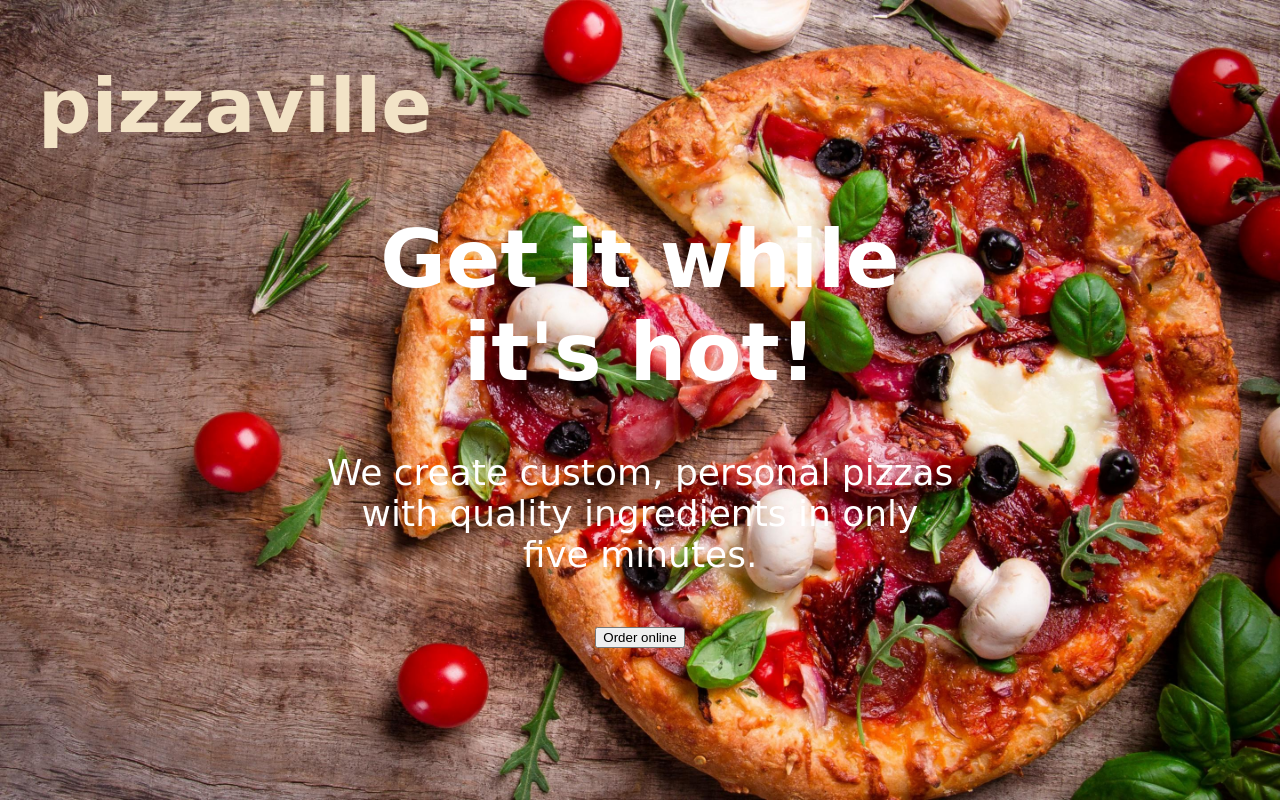
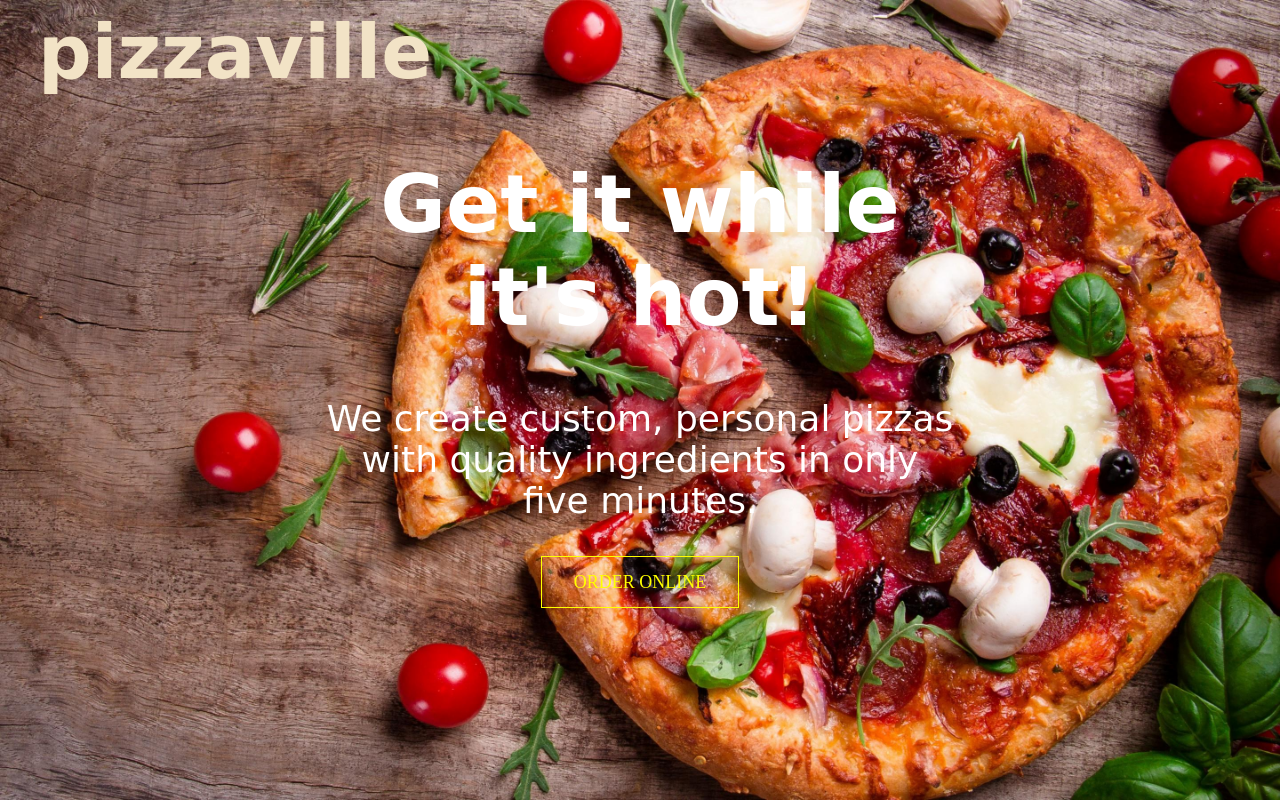
Before and after one commit to arnovandash/E-commerce-Demo, a PHP site: page / in a window 1280 px wide. Run offline with PHP 8.4, Linux system fonts and the light colour scheme; some web fonts are replaced.

Commit message:
added some file

```diff
--- a/css/main.css
+++ b/css/main.css
@@ -23,15 +23,21 @@
  /* hi-res laptops and desktops */
 }
 
-body {
+#main {
 	background-image: url('../img/Pizza-Wallpaper.jpg');
 	background-size: cover;
+}
+#menu {
+	/*background-image: url('../img/bg.jpeg');*/
+	background-color: #562517;
+	/*background-size: cover;*/
 }
 #nav h1 {
 	color: #f2e3c6;
 	font-size: 75px;
 	font-family: 'Tulpen One', cursive;
 	margin-left: 30px;
+	margin-top: 0;
 }
 #subtitle {
 	font-family: 'Fredericka the Great', cursive;
@@ -51,6 +57,16 @@ body {
 	font-size: 18px;
 	padding: 15px 32px;
 }
+#order a {
+	border: 1px solid yellow;
+	padding: 15px 32px;
+	text-transform: uppercase;
+	color: yellow;
+	text-decoration: unset;
+}
+#order a:hover {
+	background-color: #aa0005;
+}
 #container {
     width: 50%;
     margin-left: auto;
--- /dev/null
+++ b/header.php
@@ -0,0 +1,5 @@
+<header>
+	<nav id="nav">
+		<h1>pizzaville</h1>
+	</nav>
+</header>
--- a/index.php
+++ b/index.php
@@ -5,17 +5,13 @@
 	<link rel="stylesheet" type="text/css" href="css/main.css">
 	<meta name="viewport" content="width=device-width, initial-scale=1.0" />
 </head>
-<body>
-<header>
-	<nav id="nav">
-		<h1>pizzaville</h1>
-	</nav>
-</header>
+<body id="main">
+<?php require_once('header.php'); ?>
 <div id="container">
 	<h1 id="title">Get it while it's hot!</h1>
 	<p id="subtitle">We create custom, personal pizzas with quality ingredients in only five minutes.</p>
 	<p id="order">
-		<button>Order online</button>
+		<a href="menu.php">Order online</a>
 	</p>
 </div>
 </body>
```
Also changed, not shown: menu.php (added, +12 -0 lines), img/bg.jpeg (added), img/database.png (added).
